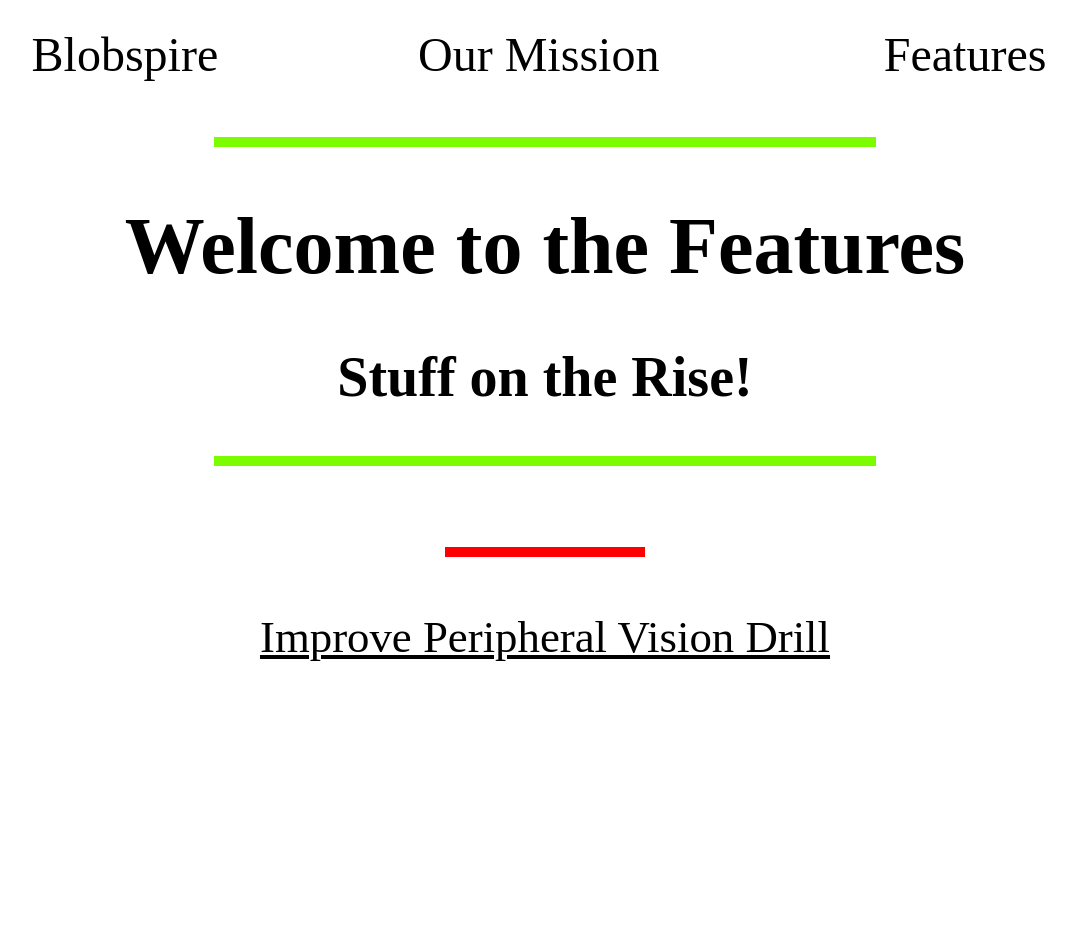
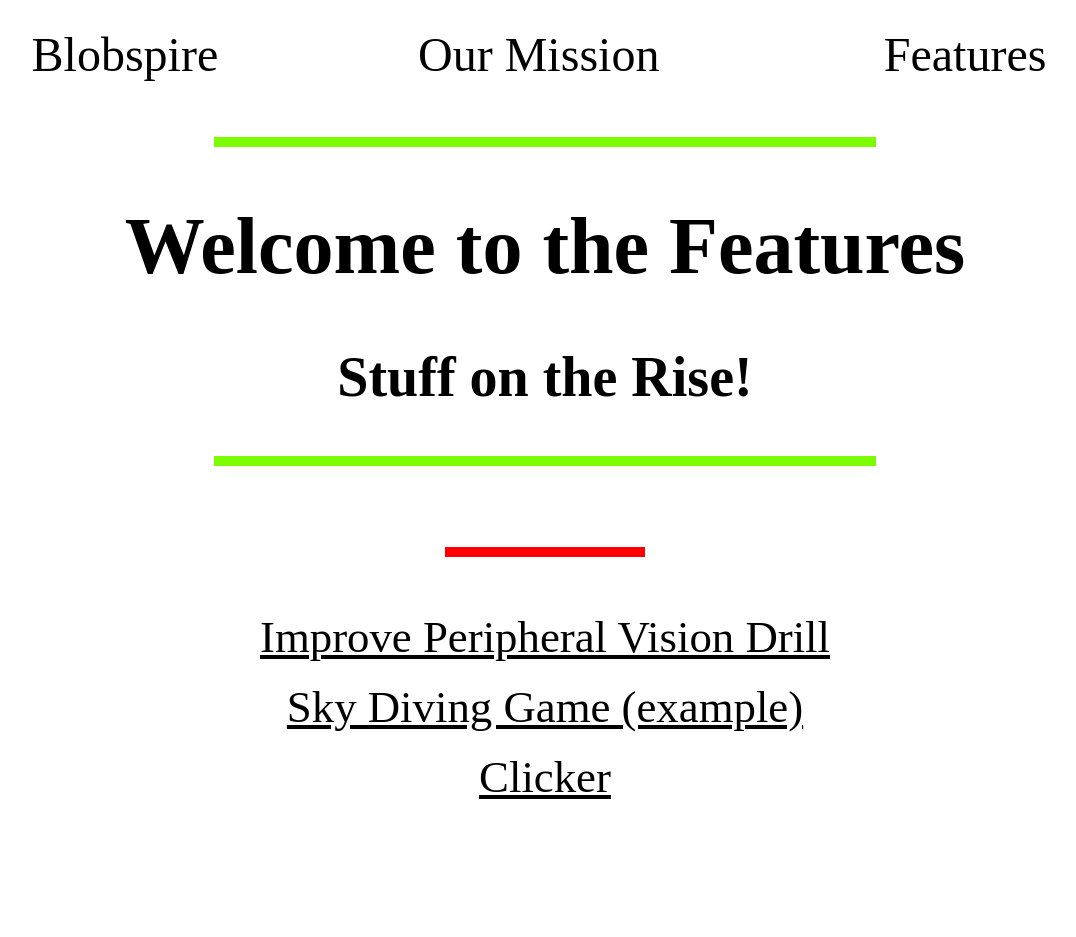
Before and after one commit to blobspire/blobspire.github.io, a Jekyll site: the page features/index.html, which Jekyll copies as it is, in a window 1280 px wide. Shown: the whole page, without its empty margins (95-1171 px from the left). Built offline with Jekyll 4.4.1, drawn with Linux system fonts in a browser that asks for light colours; before the commit the page ends 900 px from its top, so only the background shows below that.

Commit message:
add some example links

```diff
--- a/features/index.html
+++ b/features/index.html
@@ -125,6 +125,14 @@ li a.active {
 <br>
 <br>
 
+<a id="featureOption" href="https://blobspire.github.io/features/peripheralvisiondrill" target="_blank">Sky Diving Game (example)</a>
+<br>
+<br>
+
+<a id="featureOption" href="https://blobspire.github.io/features/peripheralvisiondrill" target="_blank">Clicker</a>
+<br>
+<br>
+
 </div>
 
 
```
